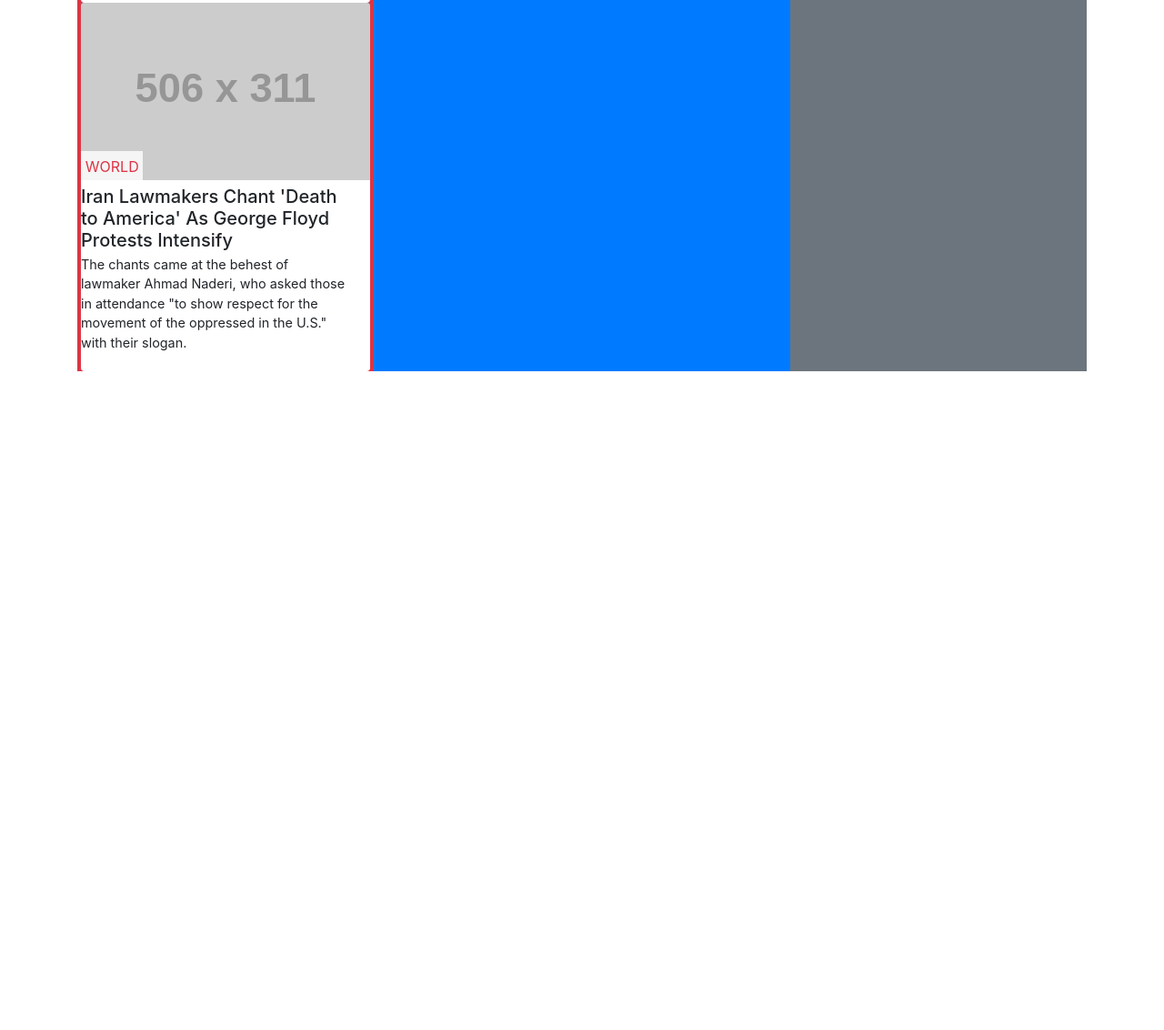
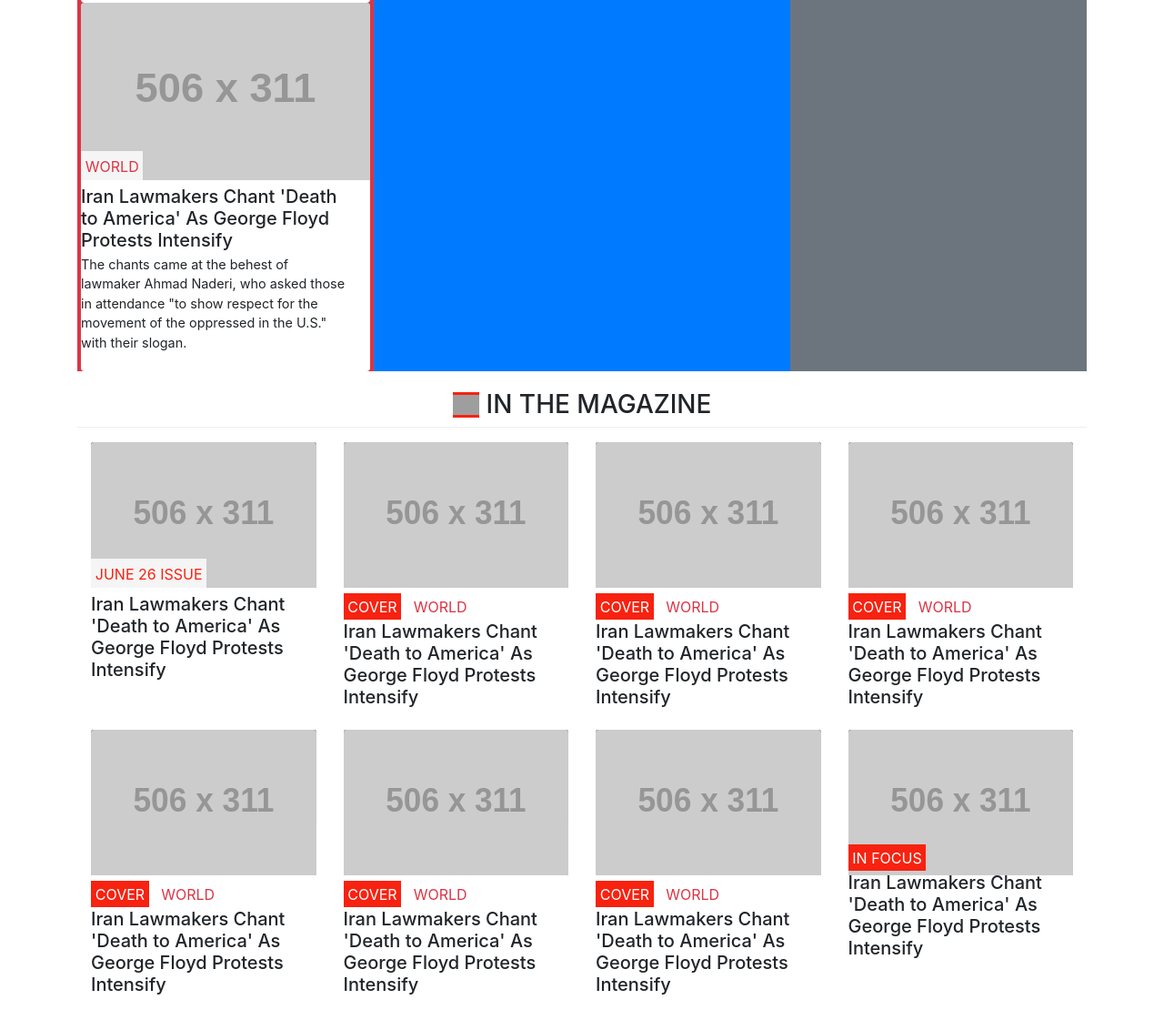
Before and after one commit to abredi/newsweek-clone, a plain HTML site: page index.html in a window 1280 px wide. Shown: the part 3414-4546 px from the top of the page at 91% size. Before the commit the page ends 3826 px from the top, so only its background shows below. Drawn offline with nearby package versions, Linux system fonts and the light colour scheme; grey boxes are pictures that could not be loaded; placeholder pictures from the web are drawn by us.

Commit message:
added the 'in the magazine' section

```diff
--- a/index.html
+++ b/index.html
@@ -814,7 +814,118 @@
       </div>
     </div>
 
+    <div class="row magazine mx-auto my-3 container" style="margin-bottom: 50%;">
 
+      <div class="col-12 megazine-header mb-3 pb-2">
+        <div class="card title flex flex-row align-items-center justify-content-center">
+          <span class="icon-nw mr-2"></span>
+          <h3 class="m-0">IN THE MAGAZINE</h3>
+        </div>
+      </div>
+
+      <div class="col-sm-3">
+        <div class="card border-0">
+          <img class="card-img-top" src="https://via.placeholder.com/506x311" alt="Card image cap">
+          <div class="badge-img-fixed font-weight-normal">
+            JUNE 26 ISSUE
+          </div>
+          <div class="card-body px-0 pt-1">
+            <h5 class="card-title mb-1">Iran Lawmakers Chant 'Death to America' As George Floyd Protests Intensify</h5>
+          </div>
+        </div>
+      </div>
+
+      <div class="col-sm-3">
+        <div class="card border-0">
+          <img class="card-img-top" src="https://via.placeholder.com/506x311" alt="Card image cap">
+          <div class="badge-img mt-2">
+            <span class="bg-newsweek button mr-1">COVER</span>
+            <span class="text-danger button">WORLD</span>
+          </div>
+          <div class="card-body px-0 pt-1">
+            <h5 class="card-title mb-1">Iran Lawmakers Chant 'Death to America' As George Floyd Protests Intensify</h5>
+          </div>
+        </div>
+      </div>
+
+      <div class="col-sm-3">
+        <div class="card border-0">
+          <img class="card-img-top" src="https://via.placeholder.com/506x311" alt="Card image cap">
+          <div class="badge-img mt-2">
+            <span class="bg-newsweek button mr-1">COVER</span>
+            <span class="text-danger button">WORLD</span>
+          </div>
+          <div class="card-body px-0 pt-1">
+            <h5 class="card-title mb-1">Iran Lawmakers Chant 'Death to America' As George Floyd Protests Intensify</h5>
+          </div>
+        </div>
+      </div>
+
+      <div class="col-sm-3">
+        <div class="card border-0">
+          <img class="card-img-top" src="https://via.placeholder.com/506x311" alt="Card image cap">
+          <div class="badge-img mt-2">
+            <span class="bg-newsweek button mr-1">COVER</span>
+            <span class="text-danger button">WORLD</span>
+          </div>
+          <div class="card-body px-0 pt-1">
+            <h5 class="card-title mb-1">Iran Lawmakers Chant 'Death to America' As George Floyd Protests Intensify</h5>
+          </div>
+        </div>
+      </div>
+
+      <div class="col-sm-3">
+        <div class="card border-0">
+          <img class="card-img-top" src="https://via.placeholder.com/506x311" alt="Card image cap">
+          <div class="badge-img mt-2">
+            <span class="bg-newsweek button mr-1">COVER</span>
+            <span class="text-danger button">WORLD</span>
+          </div>
+          <div class="card-body px-0 pt-1">
+            <h5 class="card-title mb-1">Iran Lawmakers Chant 'Death to America' As George Floyd Protests Intensify</h5>
+          </div>
+        </div>
+      </div>
+
+      <div class="col-sm-3">
+        <div class="card border-0">
+          <img class="card-img-top" src="https://via.placeholder.com/506x311" alt="Card image cap">
+          <div class="badge-img mt-2">
+            <span class="bg-newsweek button mr-1">COVER</span>
+            <span class="text-danger button">WORLD</span>
+          </div>
+          <div class="card-body px-0 pt-1">
+            <h5 class="card-title mb-1">Iran Lawmakers Chant 'Death to America' As George Floyd Protests Intensify</h5>
+          </div>
+        </div>
+      </div>
+
+      <div class="col-sm-3">
+        <div class="card border-0">
+          <img class="card-img-top" src="https://via.placeholder.com/506x311" alt="Card image cap">
+          <div class="badge-img mt-2">
+            <span class="bg-newsweek button mr-1">COVER</span>
+            <span class="text-danger button">WORLD</span>
+          </div>
+          <div class="card-body px-0 pt-1">
+            <h5 class="card-title mb-1">Iran Lawmakers Chant 'Death to America' As George Floyd Protests Intensify</h5>
+          </div>
+        </div>
+      </div>
+
+      <div class="col-sm-3">
+        <div class="card border-0">
+          <img class="card-img-top" src="https://via.placeholder.com/506x311" alt="Card image cap">
+          <div class="badge-img">
+            <span class="bg-newsweek button">IN FOCUS</span>
+          </div>
+          <div class="card-body px-0 pt-1">
+            <h5 class="card-title mb-1">Iran Lawmakers Chant 'Death to America' As George Floyd Protests Intensify</h5>
+          </div>
+        </div>
+      </div>
+
+    </div>
 
     <script src="https://code.jquery.com/jquery-3.4.1.slim.min.js"
       integrity="sha384-J6qa4849blE2+poT4WnyKhv5vZF5SrPo0iEjwBvKU7imGFAV0wwj1yYfoRSJoZ+n"
```
